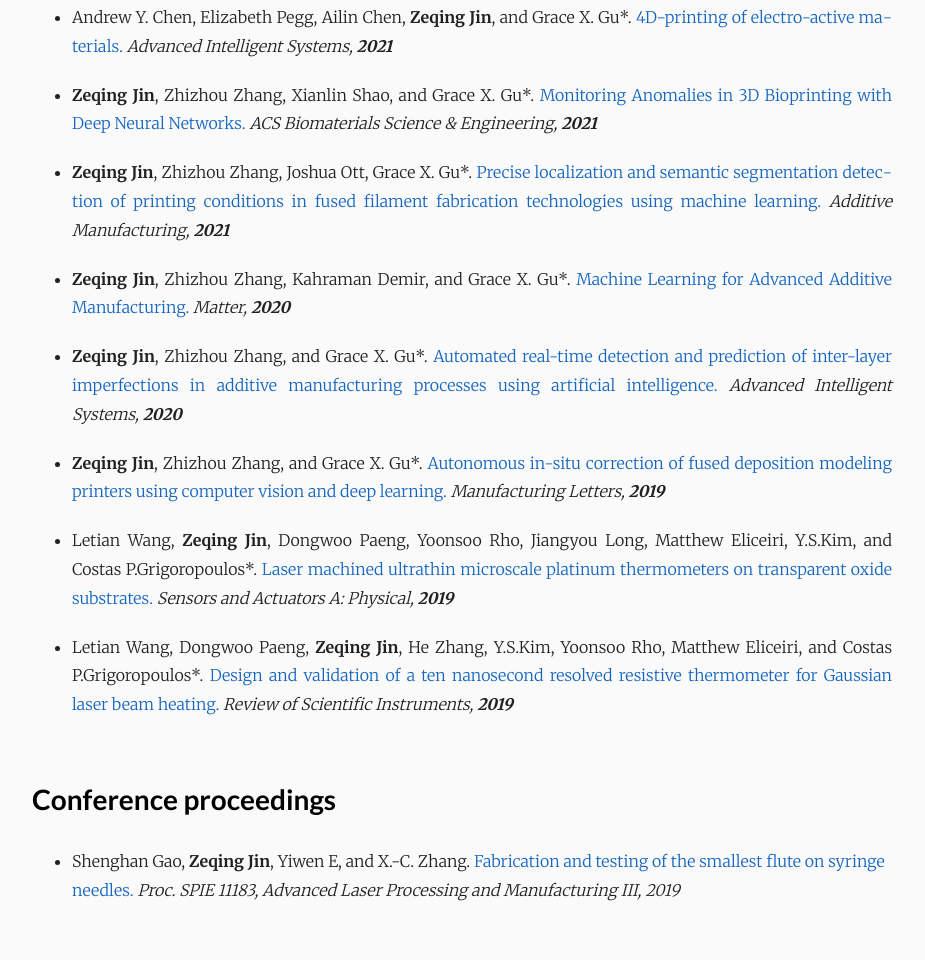
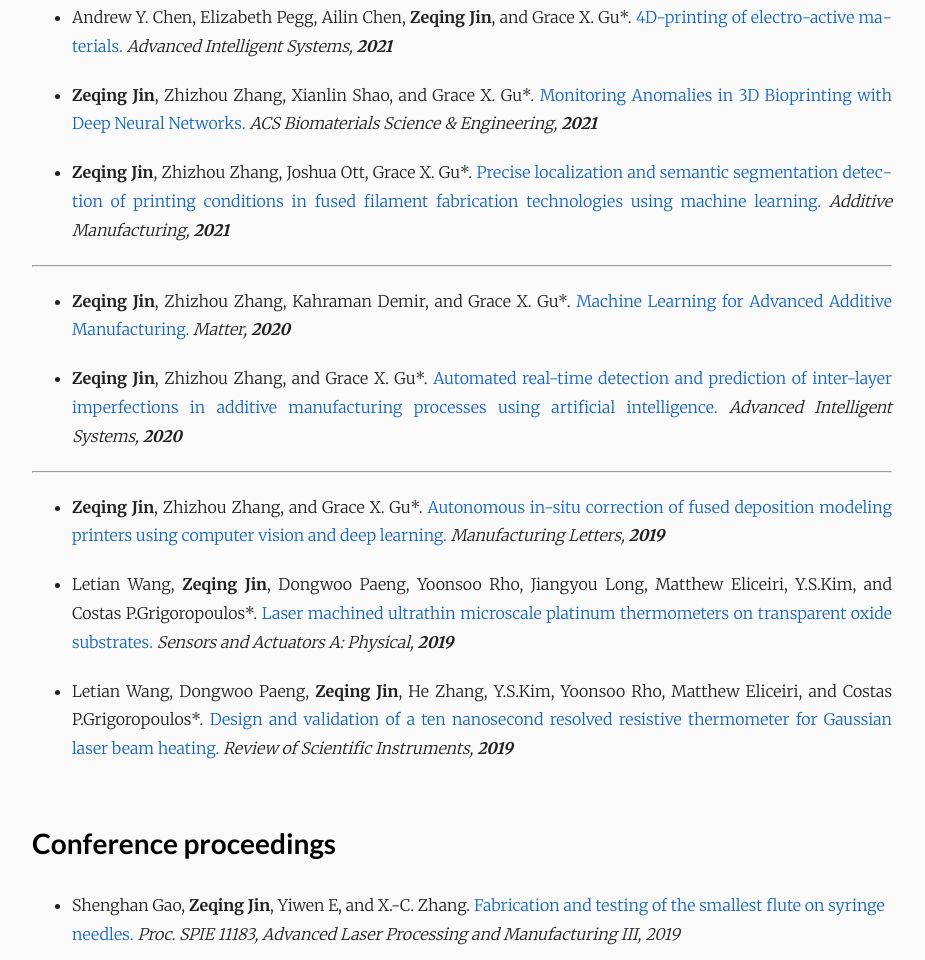
Before and after one commit to ZeqingJin/ZeqingJin.github.io, a plain HTML site: page research/index.html in a window 1280 px wide. Shown: the part 311-1271 px from the top of the page, without its empty margins (178-1103 px from the left). Drawn offline with nearby package versions, Linux system fonts and the light colour scheme.

```diff
--- a/research/index.html
+++ b/research/index.html
@@ -125,12 +125,18 @@
 <li>
 <p><strong>Zeqing Jin</strong>, Zhizhou Zhang, Joshua Ott, Grace X. Gu<!-- raw HTML omitted -->*<!-- raw HTML omitted -->. <a href="http://gu.berkeley.edu/wp-content/uploads/2021/05/AM_gu_2021.pdf">Precise localization and semantic segmentation detection of printing conditions in fused filament fabrication technologies using machine learning.</a> <em>Additive Manufacturing, <strong>2021</strong></em></p>
 </li>
+</ul>
+<hr>
+<ul>
 <li>
 <p><strong>Zeqing Jin</strong>, Zhizhou Zhang, Kahraman Demir, and Grace X. Gu<!-- raw HTML omitted -->*<!-- raw HTML omitted -->. <a href="http://gu.berkeley.edu/wp-content/uploads/2020/11/matter_2020.pdf">Machine Learning for Advanced Additive Manufacturing.</a> <em>Matter, <strong>2020</strong></em></p>
 </li>
 <li>
 <p><strong>Zeqing Jin</strong>, Zhizhou Zhang, and Grace X. Gu<!-- raw HTML omitted -->*<!-- raw HTML omitted -->. <a href="http://gu.berkeley.edu/wp-content/uploads/2020/01/Jin_et_al-2019-Advanced_Intelligent_Systems.pdf">Automated real-time detection and prediction of inter-layer imperfections in additive manufacturing processes using artificial intelligence.</a> <em>Advanced Intelligent Systems, <strong>2020</strong></em></p>
 </li>
+</ul>
+<hr>
+<ul>
 <li>
 <p><strong>Zeqing Jin</strong>, Zhizhou Zhang, and Grace X. Gu<!-- raw HTML omitted -->*<!-- raw HTML omitted -->. <a href="http://gu.berkeley.edu/wp-content/uploads/2019/10/MFGLET_gu.pdf">Autonomous in-situ correction of fused deposition modeling printers using computer vision and deep learning.</a> <em>Manufacturing Letters, <strong>2019</strong></em></p>
 </li>
--- a/sitemap.xml
+++ b/sitemap.xml
@@ -113,12 +113,12 @@
   </url>
 
   <url>
-    <loc>https://zeqingjin.github.io/tags/golang/</loc>
+    <loc>https://zeqingjin.github.io/categories/golang/</loc>
     <lastmod>2014-04-02T00:00:00+00:00</lastmod>
   </url>
 
   <url>
-    <loc>https://zeqingjin.github.io/categories/golang/</loc>
+    <loc>https://zeqingjin.github.io/tags/golang/</loc>
     <lastmod>2014-04-02T00:00:00+00:00</lastmod>
   </url>
 
```
Also changed, not shown: 1 other file.
